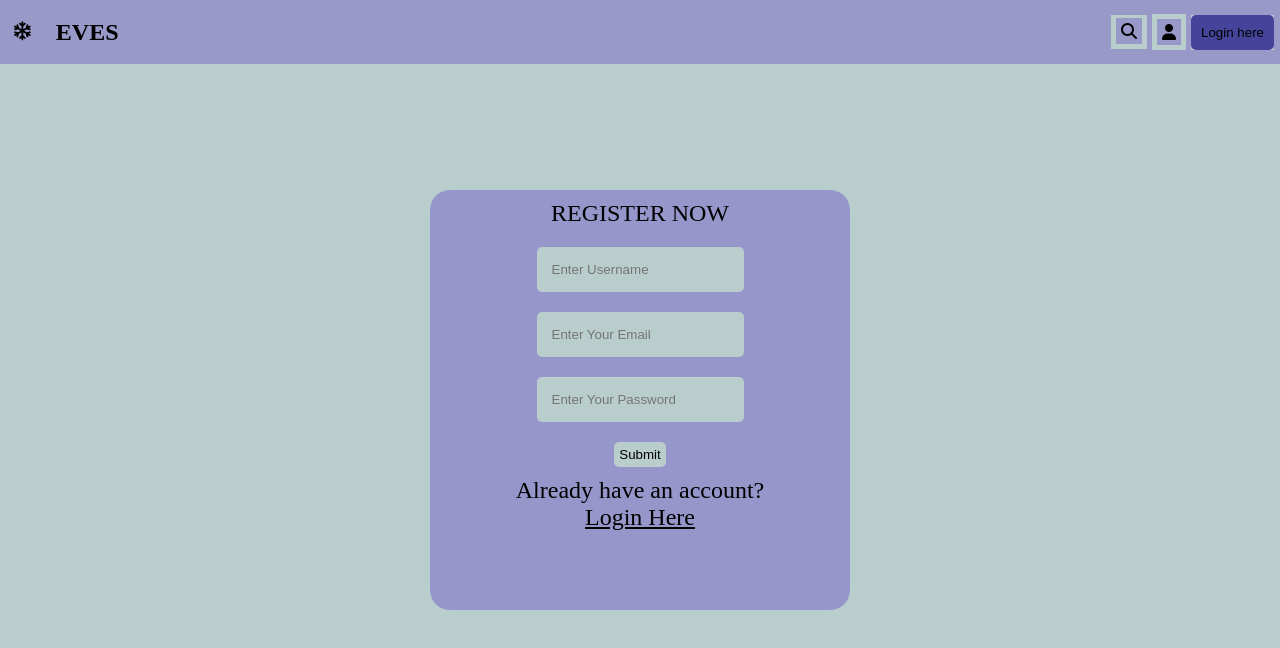
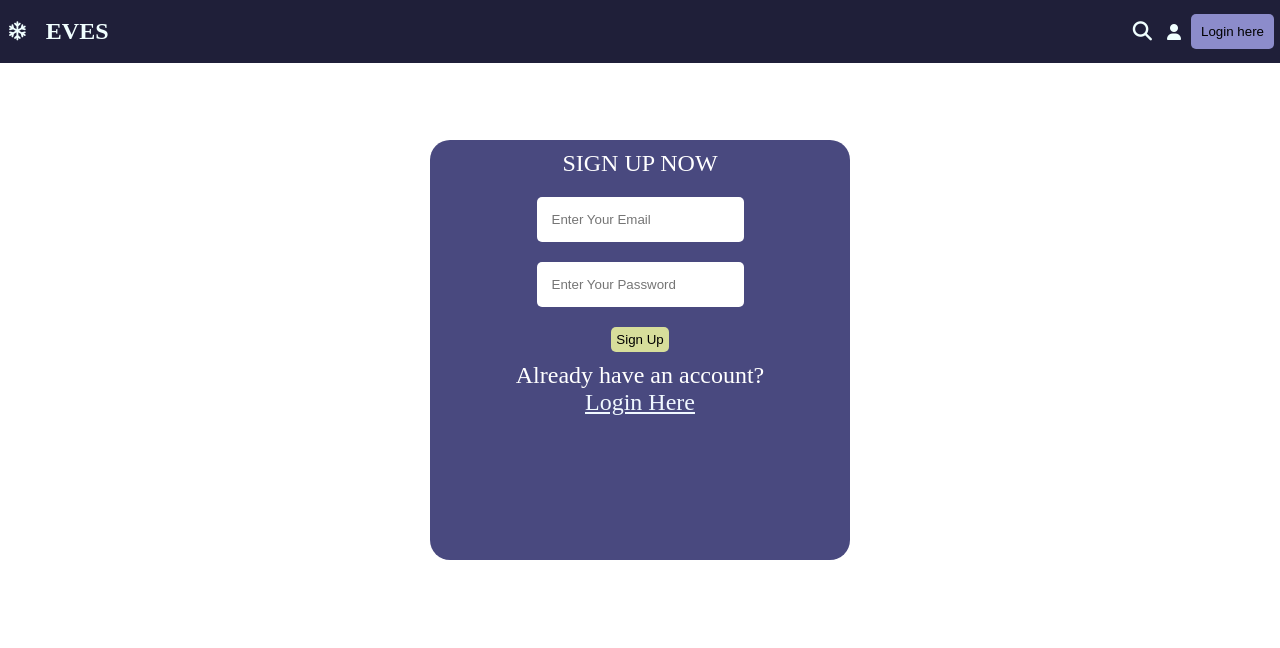
Before and after one commit to iamcandy18/Onlinebookingwebsite, a React (Vite) app: page /register in a window 1280 px wide. Shown: the top 648 px of the page. Built offline with nearby package versions, Linux system fonts and the light colour scheme.

Commit message:
Authenication page+dashboard+features added in login,register page

```diff
--- a/package.json
+++ b/package.json
@@ -18,6 +18,7 @@
     "@supabase/supabase-js": "^2.43.4",
     "react": "^18.2.0",
     "react-dom": "^18.2.0",
+    "react-hook-form": "^7.51.5",
     "react-router-dom": "^6.23.1"
   },
   "devDependencies": {
--- a/src/App.css
+++ b/src/App.css
@@ -2,7 +2,6 @@
     padding: 0;
     margin: 0;
     color: black;
-    background-color:  rgb(185, 205, 204);
 }
 
 .header{
@@ -12,7 +11,8 @@
     gap: 5px;
     position: fixed;
     width: 100%;
-    background-color: rgb(153, 153, 201);
+    background-color: rgb(31, 31, 57);
+
 
 }
 
@@ -25,38 +25,35 @@
     font-size: larger;
     text-decoration: none;
 
-    background-color: rgb(153, 153, 201);
+    background-color:rgb(31, 31, 57);
 }
 
 .title{
 
-    background-color: rgb(153, 153, 201);
+    background-color: rgb(31, 31, 57);
     font-size: x-large;
     font-weight: bold;
+    color: azure;
 }
 .fa{
-    padding: 5px;
     margin: 5px;
     gap: 5px;
     display: flex;
-
-    background-color: rgb(153, 153, 201);
+    color: azure;
+    background-color:rgb(31, 31, 57);
 }
 
 .fa-search{
     font-size: larger;
-    margin-top: 3px;
 }
-.button{
-    border: none;
-}
+
 .right{
-    background-color: rgb(153, 153, 201);
+    background-color: rgb(31, 31, 57);
 }
 
 .button2{
     border: none;
-    background-color: rgb(70, 68, 154);
+    background-color:rgb(140, 140, 203);
     color: black;
     margin: 0;
     padding: 10px;
@@ -71,7 +68,7 @@
     gap: 5px;
     align-items: center;
 
-    background-color: rgb(153, 153, 201);
+    background-color: rgb(31, 31, 57);
 
 }
 a{
@@ -83,7 +80,7 @@ a{
     gap: 20px;
     justify-content: center;
 
-    background-color: rgb(153, 153, 201);
+    background-color: rgb(31, 31, 57);
 
 }
 .b3{
@@ -96,7 +93,7 @@ a{
 }
 
 .loginbox{
-height: 800px;
+height: 700px;
 width: 100%;
 display: flex;
 align-items: center;
@@ -106,22 +103,25 @@ background-size: contain;
 }
 
 .loginbox2{
+
     height: 400px;
     width: 400px;
    border-radius: 20px;
-   color: black;
-   background-color: rgb(150, 150, 202);
+    padding-top: 10px;
+   color: rgb(255, 255, 255);
+   background-color: rgb(73, 73, 127);
     padding: 10px;
     text-align: center;
     font-size: x-large;
     justify-content: center;
+    margin: auto;
     }
 
     form{
         display: flex;
         flex-direction: column;
         gap: 20px;
-        background-color: rgb(150, 150, 202);
+        background-color: rgb(73, 73, 127);
         width: 400px;
        padding-top: 20px;
         align-items: center;
@@ -138,9 +138,72 @@ background-size: contain;
     border: none;
     border-radius: 5px;
     margin-bottom: 10px;
+    background-color: rgb(215, 222, 155);
+}
+.err{
+    font-size: medium;
+    padding-top: 2px;
 }
 .log1{
-
-    background-color: rgb(150, 150, 202);
+color: aliceblue;
+    background-color: rgb(73, 73, 127);
     text-decoration: underline;
 }
+
+
+
+.dash1{
+    height: 64px;
+    width: 100%;
+    background-color: rgb(255, 255, 255);
+}
+.page{
+    width: 220px;
+    padding: 10px;
+    display: flex;
+    flex-direction: column;
+    gap: 10px;
+    background-color: aliceblue;
+    border-radius: 20px;
+
+}
+
+.fpbutton{
+    height: 70px;
+    background-color: rgb(31, 31, 57);
+    width: 200px;
+    border: none;
+    border-radius: 20px;
+    display: flex;
+    align-items: center;
+    justify-content: center;
+
+}
+p{
+    color: white;
+}
+.f2{
+    background-color: rgb(31, 31, 57);
+}
+.fullpage{
+    background-color: aliceblue;
+    display: flex;
+}
+
+.page2{
+    height: 500px;
+    background-image: url(https://images.pexels.com/photos/154147/pexels-photo-154147.jpeg?auto=compress&cs=tinysrgb&w=600);
+    width: 80%;
+    margin: auto;
+    background-repeat: no-repeat;
+    background-size: cover;
+    border-radius: 15px;
+
+}
+
+.content{
+    height: 400px;
+    width: 400px;
+    border: 2px solid brown;
+    margin-top: 20px;
+}
--- a/src/App.jsx
+++ b/src/App.jsx
@@ -5,15 +5,18 @@ import Login from "./components/Login";
 import {Route, Routes} from "react-router-dom";
 import Layout from "./Layout";
 import Register from "./components/Register";
+import Dashboard from "./components/Dashboard";
+import Firstpage from "./components/Firstpage";
 
 function App() {
   return (
     <Routes>
       <Route path="/" element={<Layout/>}>
 
-      <Route index element ={<Navbar/>}/>
       <Route path="/login" index element ={<Login/>}/>
+      <Route path="/firstpage" index element ={<Firstpage/>}/>
       <Route path="/register" index element ={<Register/>}/>
+      <Route path="/dashboard" index element ={<Dashboard/>}/>
       </Route>
 
     </Routes>
--- a/src/Layout.jsx
+++ b/src/Layout.jsx
@@ -1,10 +1,12 @@
 import React from 'react'
 import Navbar from './components/Navbar'
+import Firstpage from './components/Firstpage'
 import { Outlet } from 'react-router-dom'
 const Layout = () => {
   return (
     <div>
       <Navbar/>
+
       <Outlet/>
     </div>
   )
--- a/src/client.js
+++ b/src/client.js
@@ -1,6 +1,5 @@
 import { createClient } from "@supabase/supabase-js";
 
-const supabaseUrl = "https://labggnthycfnxqadxnza.supabase.co";
-const supabaseKey =
-  "eyJhbGciOiJIUzI1NiIsInR5cCI6IkpXVCJ9.eyJpc3MiOiJzdXBhYmFzZSIsInJlZiI6ImxhYmdnbnRoeWNmbnhxYWR4bnphIiwicm9sZSI6ImFub24iLCJpYXQiOjE3MTYyMjY3NzAsImV4cCI6MjAzMTgwMjc3MH0.oJEUhftm5tFakuyXQBkWbMVZumJRelD7q1gajuH7OcI";
+const supabaseUrl = "https://dkczjibriforsjjiikos.supabase.co";
+const supabaseKey ="eyJhbGciOiJIUzI1NiIsInR5cCI6IkpXVCJ9.eyJpc3MiOiJzdXBhYmFzZSIsInJlZiI6ImRrY3pqaWJyaWZvcnNqamlpa29zIiwicm9sZSI6ImFub24iLCJpYXQiOjE3MTY1NTMwMjYsImV4cCI6MjAzMjEyOTAyNn0.g6A0j9r94yoxkeZPGMk_hD_lnLfb6Bj2LuW1aFXsGok"
 export const supabase = createClient(supabaseUrl, supabaseKey);
--- a/src/components/Login.jsx
+++ b/src/components/Login.jsx
@@ -1,40 +1,71 @@
-import React, { useState } from "react";
+import { useState } from 'react'
+import { useForm } from 'react-hook-form'
+import { supabase } from '../client'
 import { Link, Navigate } from "react-router-dom";
-function Login() {
 
+const Login = () => {
+  const { register, handleSubmit, formState: { errors } } = useForm()
+  const [isSubmitting, setIsSubmitting] = useState(false)
 
+  const onSubmit = async (data) => {
+    const { email, password } = data
+    setIsSubmitting(true)
+    try {
+      const { data: signInData, error } = await supabase.auth.signIn({ email, password })
+      console.log(signInData, error)
+      setIsSubmitting(false)
+      if (error) throw error
+      alert('Signup successful, please check your email for verification link!')
+    } catch (error) {
+      setIsSubmitting(false)
+      alert('Signup failed: ${error.message}')
+    }
+  }
 
-const [data,setData]= useState({
-email:"", password:""
-})
-
-function handleChange(event){
-  setData((e)=>{
-    return{
-      ...e,
-      [event.target.name]:event.target.value
-    }
-  })
-}
   return (
  <div>
       <div className="loginbox">
       <div className="loginbox2">
-        LOGIN HERE
-        <form >
-          <input type="email" name='email' placeholder="Enter Your Email" className="log" onChange={handleChange}/>
-          <input type="password" name='password' placeholder="Enter Your Password" className="log" onChange={handleChange}/>
-          <button className='submit' type="sumbit">Submit</button>
+      LOGIN
+    <form onSubmit={handleSubmit(onSubmit)}>
+      <div>
+
+        <input
+          type="email" className="log" placeholder='Enter Your Email'
+          {...register('email', { required: 'Email is required' })}
+        />
+        {errors.email && <p className='err'>{errors.email.message}</p>}
+      </div>
+
+      <div>
+
+        <input
+          type="password" className="log" placeholder='Enter Your Password'
+          {...register('password', {
+            required: 'Password is required',
+            minLength: { value: 6, message: 'Password must be at least 6 characters long' }
+          })}
+        />
+        {errors.password && <p className='err'>{errors.password.message}</p>}
+      </div>
+
+      <button type="submit" className='submit' disabled={isSubmitting}>
+        {isSubmitting ? 'Loggin in...' : 'Login'}
+      </button>
     </form>
+
+
     Not Registered Yet?
         <br />
 
-        <Link Path to='/Register' className='log1'>
+        <Link to={'/Register'} className='log1'>
         Create an Account
-</Link></div>
+</Link>
+
     </div>
       </div>
-  );
+    </div>
+  )
 }
 
-export default Login;
+export default Login
--- a/src/components/Navbar.jsx
+++ b/src/components/Navbar.jsx
@@ -3,17 +3,16 @@ import { Link } from "react-router-dom"
 export default function Navbar(){
     return(<>
 <header className="header">
-        <a href="" className="logo">
+        <Link to={'/firstpage'} className="logo">
           <i class="fa fa-snowflake-o" aria-hidden="true"></i>
           <span className="title">EVES</span>
-        </a>
+        </Link>
 
 
         <div className="right">
-        <button className="button">
             <i class="fa fa-search" aria-hidden="true"></i>
-          </button>
-          <a href=""><i className="fa fa-user" aria-hidden="true"></i></a>
+
+         <Link to ={'/dashboard'}><i className="fa fa-user" aria-hidden="true"></i></Link>
           <Link to={'/login'}><button className="button2">
             Login here
 
--- a/src/components/Register.jsx
+++ b/src/components/Register.jsx
@@ -1,52 +1,60 @@
-import { supabase } from "../client";
-import React, { useState } from "react";
+import { useState } from 'react'
+import { useForm } from 'react-hook-form'
+import { supabase } from '../client'
 import { Link, Navigate } from "react-router-dom";
 
-function Register() {
+const Register = () => {
+  const { register, handleSubmit, formState: { errors } } = useForm()
+  const [isSubmitting, setIsSubmitting] = useState(false)
 
-    const [data,setData]= useState({
-        username:"",email:"", password:""
-        })
-
-        function handleChange(event){
-          setData((e)=>{
-            return{
-              ...e,
-              [event.target.name]:event.target.value
-            }
-          })
-        }
-        async function handleSubmit(e){
-
-try{
-            const { data, error } = await supabase.auth.signUp({
-              email: data.email,
-              password: data.password,
-              option:{
-                data:{
-                  username:data.username,
+  const onSubmit = async (data) => {
+    const { email, password } = data
+    setIsSubmitting(true)
+    try {
+      const { data: signUpData, error } = await supabase.auth.signUp({ email, password })
+      console.log(signUpData, error)
+      setIsSubmitting(false)
+      if (error) throw error
+      alert('Signup successful, please check your email for verification link!')
+    } catch (error) {
+      setIsSubmitting(false)
+      alert('Signup failed: ${error.message}')
     }
   }
-            })
-            alert("CHECK YOUR EMAIL");
-        }catch(error){
-            alert(error)
-        }
-            }
-
 
   return (
  <div>
       <div className="loginbox">
       <div className="loginbox2">
-        REGISTER NOW
-        <form onSubmit={handleSubmit}>
+      SIGN UP NOW
+    <form onSubmit={handleSubmit(onSubmit)}>
+      <div>
 
-          <input type="username" name='username' placeholder="Enter Username" className="log" onChange={handleChange}/>
-          <input type="email" name='email'  placeholder="Enter Your Email" className="log" onChange={handleChange}/>
-          <input type="password" name='password' placeholder="Enter Your Password" className="log" onChange={handleChange}/>
-          <button className='submit' type="sumbit">Submit</button>
+        <input
+          type="email" className="log" placeholder='Enter Your Email'
+          {...register('email', { required: 'Email is required' })}
+        />
+        {errors.email && <p className='err'>{errors.email.message}</p>}
+      </div>
+
+      <div>
+
+        <input
+          type="password" className="log" placeholder='Enter Your Password'
+          {...register('password', {
+            required: 'Password is required',
+            minLength: { value: 6, message: 'Password must be at least 6 characters long' }
+          })}
+        />
+        {errors.password && <p className='err'>{errors.password.message}</p>}
+      </div>
+
+      <button type="submit" className='submit' disabled={isSubmitting}>
+        {isSubmitting ? 'Signing up...' : 'Sign Up'}
+      </button>
     </form>
+
+
     Already have an account?
         <br />
 
--- a/src/main.jsx
+++ b/src/main.jsx
@@ -2,12 +2,17 @@ import React from 'react'
 import ReactDOM from 'react-dom/client'
 import App from './App.jsx'
 import { BrowserRouter } from 'react-router-dom'
+import Navbar from './components/Navbar.jsx'
+import Firstpage from './components/Firstpage.jsx'
 
 
 ReactDOM.createRoot(document.getElementById('root')).render(
   <React.StrictMode>
     <BrowserRouter>
+
+
     <App />
+
     </BrowserRouter>
   </React.StrictMode>,
 )
```
Also changed, not shown: src/components/Dashboard.jsx (added, +15 -0 lines), src/components/Firstpage.jsx (added, +47 -0 lines), src/components/Logout.jsx (added, +10 -0 lines), 1 other file (tests, documents, lock files or other folders). Lines whose indentation alone changed are shown as unchanged.
